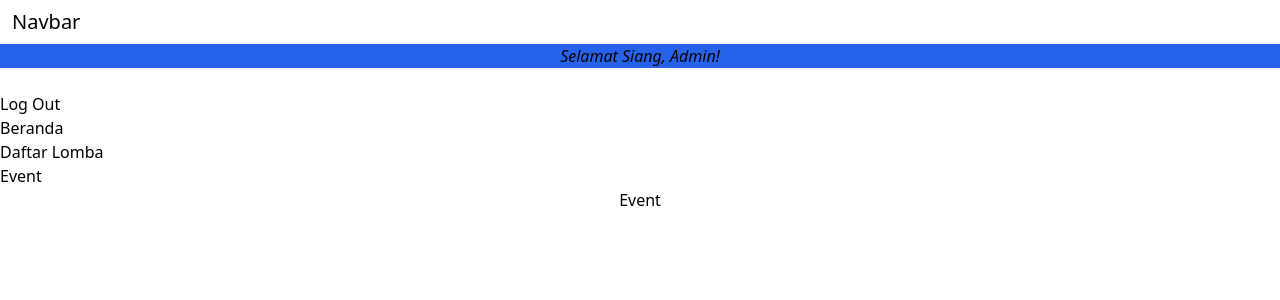
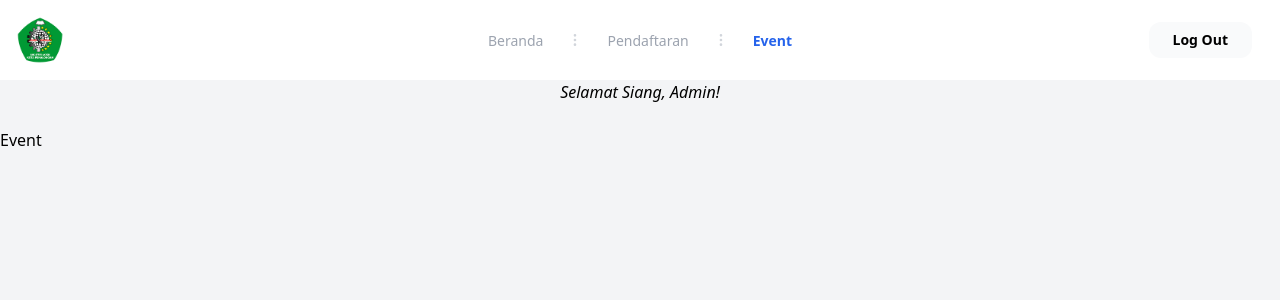
Before and after one commit to Dani170907/Project-akhir, a CodeIgniter app: page /pj-L11/index.php/admin/event in a window 1280 px wide. Shown: the top 300 px of the page. Run offline with CodeIgniter, Linux system fonts and the light colour scheme.

Commit message:
mengatur tampilan navbar pada templates/admin_header.php

```diff
--- a/application/views/templates/admin_header.php
+++ b/application/views/templates/admin_header.php
@@ -22,114 +22,127 @@
       return "Selamat $currentTime, $nama!";
   }
 
+  $currentPage = uri_string();
+
 ?>
 <!DOCTYPE html>
 <html lang="en">
 <head>
     <meta charset="UTF-8">
     <meta name="viewport" content="width=device-width, initial-scale=1.0">
-    <link rel="stylesheet" href="<?php echo base_url('assets/admin.css')?>">
+
     <link href="<?= base_url('assets/css/output.css'); ?>" rel="stylesheet">
     <title>Halaman Admin</title>
 </head>
 <body>
-<!-- First navbar -->
-<!-- Main navigation container -->
-<nav
-  class="relative flex w-full flex-nowrap items-center justify-between bg-primary py-2 shadow-dark-mild lg:flex-wrap lg:justify-start lg:py-4"
-  data-twe-navbar-ref>
-  <div class="flex w-full flex-wrap items-center justify-between px-3">
-    <div class="mx-2">
-      <a class="text-xl text-neutral-100" href="#">Navbar</a>
+<!-- component -->
+<body class="bg-gray-100">
+	<nav class="relative px-4 py-4 flex justify-between items-center bg-white">
+		<a class="text-3xl font-bold leading-none" href="#">
+      <img src="<?= base_url('assets/images/SA.png') ?>" alt="Logo" class="h-12">
+		</a>
+		<div class="lg:hidden">
+			<button class="navbar-burger flex items-center text-blue-600 p-3">
+				<svg class="block h-4 w-4 fill-current" viewBox="0 0 20 20" xmlns="http://www.w3.org/2000/svg">
+					<title>Mobile menu</title>
+					<path d="M0 3h20v2H0V3zm0 6h20v2H0V9zm0 6h20v2H0v-2z"></path>
+				</svg>
+			</button>
 		</div>
-    <!-- Hamburger button for mobile view -->
-    <button
-      class="block border-0 bg-transparent px-2 text-neutral-300 hover:no-underline hover:shadow-none focus:no-underline focus:shadow-none focus:outline-none focus:ring-0 dark:text-neutral-200 lg:hidden"
-      type="button"
-      data-twe-collapse-init
-      data-twe-target="#navbarSupportedContent9"
-      aria-controls="navbarSupportedContent9"
-      aria-expanded="false"
-      aria-label="Toggle navigation">
-      <!-- Hamburger icon -->
-      <span
-        class="[&>svg]:w-7 [&>svg]:stroke-black/50 dark:[&>svg]:stroke-neutral-200">
-        <svg
-          xmlns="http://www.w3.org/2000/svg"
-          viewBox="0 0 24 24"
-          fill="currentColor">
-          <path
-            fill-rule="evenodd"
-            d="M3 6.75A.75.75 0 013.75 6h16.5a.75.75 0 010 1.5H3.75A.75.75 0 013 6.75zM3 12a.75.75 0 01.75-.75h16.5a.75.75 0 010 1.5H3.75A.75.75 0 013 12zm0 5.25a.75.75 0 01.75-.75h16.5a.75.75 0 010 1.5H3.75a.75.75 0 01-.75-.75z"
-            clip-rule="evenodd" />
+		<ul class="hidden absolute top-1/2 left-1/2 transform -translate-y-1/2 -translate-x-1/2 lg:flex lg:mx-auto lg:flex lg:items-center lg:w-auto lg:space-x-6">
+			<li><a class="text-sm <?= ($currentPage == 'admin/beranda') ? 'text-blue-600 font-bold' : 'text-gray-400' ?> hover:text-gray-500" href="<?= base_url('admin/beranda') ?>">Beranda</a></li>
+			<li class="text-gray-300">
+				<svg xmlns="http://www.w3.org/2000/svg" fill="none" stroke="currentColor" class="w-4 h-4 current-fill" viewBox="0 0 24 24">
+					<path stroke-linecap="round" stroke-linejoin="round" stroke-width="2" d="M12 5v0m0 7v0m0 7v0m0-13a1 1 0 110-2 1 1 0 010 2zm0 7a1 1 0 110-2 1 1 0 010 2zm0 7a1 1 0 110-2 1 1 0 010 2z" />
 				</svg>
-      </span>
+			</li>
+			<li><a class="text-sm <?= ($currentPage == 'admin/pendaftaran') ? 'text-blue-600 font-bold' : 'text-gray-400' ?> hover:text-gray-500" href="<?= base_url('admin/pendaftaran') ?>">Pendaftaran</a></li>
+			<li class="text-gray-300">
+				<svg xmlns="http://www.w3.org/2000/svg" fill="none" stroke="currentColor" class="w-4 h-4 current-fill" viewBox="0 0 24 24">
+					<path stroke-linecap="round" stroke-linejoin="round" stroke-width="2" d="M12 5v0m0 7v0m0 7v0m0-13a1 1 0 110-2 1 1 0 010 2zm0 7a1 1 0 110-2 1 1 0 010 2zm0 7a1 1 0 110-2 1 1 0 010 2z" />
+				</svg>
+			</li>
+			<li><a class="text-sm <?= ($currentPage == 'admin/event') ? 'text-blue-600 font-bold' : 'text-gray-400' ?> hover:text-gray-500" href="<?= base_url('admin/event') ?>">Event</a></li>
+			</li>
+		</ul>
+		<a class="hidden lg:inline-block lg:ml-auto lg:mr-3 py-2 px-6 bg-gray-50 hover:bg-gray-100 text-sm text-gray-50 font-semibold rounded-xl transition duration-200" href="<?= base_url() ?>Login/logout">Log Out</a>
+	</nav>
+	<div class="navbar-menu relative z-50 hidden">
+		<div class="navbar-backdrop fixed inset-0 bg-gray-800 opacity-25"></div>
+		<nav class="fixed top-0 left-0 bottom-0 flex flex-col w-5/6 max-w-sm py-6 px-6 bg-white border-r overflow-y-auto">
+			<div class="flex items-center mb-8">
+				<a class="mr-auto text-3xl font-bold leading-none" href="#">
+          <img src="<?= base_url('assets/images/SA.png') ?>" alt="Logo" class="h-12">
+				</a>
+				<button class="navbar-close">
+					<svg class="h-6 w-6 text-gray-400 cursor-pointer hover:text-gray-500" xmlns="http://www.w3.org/2000/svg" fill="none" viewBox="0 0 24 24" stroke="currentColor">
+						<path stroke-linecap="round" stroke-linejoin="round" stroke-width="2" d="M6 18L18 6M6 6l12 12"></path>
+					</svg>
 				</button>
-
-    <!-- Collapsible navbar container -->
-    <div
-      class="!visible mt-2 hidden flex-grow basis-[100%] items-center lg:mt-0 lg:!flex lg:basis-auto"
-      id="navbarSupportedContent9"
-      data-twe-collapse-item>
-      <!-- Left links -->
-      <ul
-        class="list-style-none me-auto flex flex-col ps-0 lg:mt-1 lg:flex-row"
-        data-twe-navbar-nav-ref>
-        <!-- Home link -->
-        <li
-          class="my-4 ps-2 lg:my-0 lg:pe-1 lg:ps-2"
-          data-twe-nav-item-ref>
-          <a
-            class="text-neutral-300 transition duration-200 hover:text-neutral-200 hover:ease-in-out focus:text-neutral-200 active:text-black/80 motion-reduce:transition-none lg:px-2"
-            aria-current="page"
-            href="#"
-            data-twe-nav-link-ref
-            >Home</a
-          >
+			</div>
+			<div>
+				<ul>
+					<li class="mb-1">
+						<a class="block p-4 text-sm font-semibold text-gray-400 hover:bg-blue-50 hover:text-blue-600 rounded" href="<?= base_url('admin/beranda') ?>">Beranda</a>
 					</li>
-        <!-- Features link -->
-        <li
-          class="mb-4 ps-2 lg:mb-0 lg:pe-1 lg:ps-0"
-          data-twe-nav-item-ref>
-          <a
-            class="p-0 text-neutral-300 transition duration-200 hover:text-neutral-200 hover:ease-in-out focus:text-neutral-200 active:text-black/80 motion-reduce:transition-none lg:px-2"
-            href="#"
-            data-twe-nav-link-ref
-            >Features</a
-          >
+					<li class="mb-1">
+						<a class="block p-4 text-sm font-semibold text-gray-400 hover:bg-blue-50 hover:text-blue-600 rounded" href<?= base_url('admin/pendaftaran') ?>">Pendaftaran</a>
 					</li>
-        <!-- Pricing link -->
-        <li
-          class="mb-4 ps-2 lg:mb-0 lg:pe-1 lg:ps-0"
-          data-twe-nav-item-ref>
-          <a
-            class="p-0 text-neutral-300 transition duration-200 hover:text-neutral-200 hover:ease-in-out focus:text-neutral-200 active:text-black/80 motion-reduce:transition-none lg:px-2"
-            href="#"
-            data-twe-nav-link-ref
-            >Pricing</a
-          >
-        </li>
-        <!-- About link -->
-        <li
-          class="mb-4 ps-2 lg:mb-0 lg:pe-1 lg:ps-0"
-          data-twe-nav-item-ref>
-          <a
-            class="p-0 text-neutral-300 transition duration-200 hover:text-neutral-200 hover:ease-in-out focus:text-neutral-200 active:text-black/80 motion-reduce:transition-none lg:px-2"
-            href="#"
-            data-twe-nav-link-ref
-            >About</a
-          >
+					<li class="mb-1">
+						<a class="block p-4 text-sm font-semibold text-gray-400 hover:bg-blue-50 hover:text-blue-600 rounded" href="<?= base_url('admin/event') ?>">Event</a>
 					</li>
 				</ul>
 			</div>
+			<div class="mt-auto">
+				<div class="pt-6">
+					<a class="block px-4 py-3 mb-3 leading-loose text-xs text-center font-semibold leading-none bg-gray-50 hover:bg-gray-100 rounded-xl" href="<?= base_url() ?>Login/logout">Log Out</a>
+				</div>
 			</div>
 		</nav>
+	</div>
+</body>
 
-      <h3 class="text-center bg-blue-600"><i><?= salam('Admin') ?></i></h3><br>
-      <a href="<?= base_url() ?>Login/logout">Log Out</a>
+<script>
+// Burger menus
+document.addEventListener('DOMContentLoaded', function() {
+    // open
+    const burger = document.querySelectorAll('.navbar-burger');
+    const menu = document.querySelectorAll('.navbar-menu');
 
-      <ul>
-          <li><a href="<?= base_url('admin/beranda') ?>">Beranda</a></li>
-          <li><a href="<?= base_url('admin/pendaftaran') ?>">Daftar Lomba</a></li>
-          <li><a href="<?= base_url('admin/event') ?>">Event</a></li>
-      </ul>
+    if (burger.length && menu.length) {
+        for (var i = 0; i < burger.length; i++) {
+            burger[i].addEventListener('click', function() {
+                for (var j = 0; j < menu.length; j++) {
+                    menu[j].classList.toggle('hidden');
+                }
+            });
+        }
+    }
+
+    // close
+    const close = document.querySelectorAll('.navbar-close');
+    const backdrop = document.querySelectorAll('.navbar-backdrop');
+
+    if (close.length) {
+        for (var i = 0; i < close.length; i++) {
+            close[i].addEventListener('click', function() {
+                for (var j = 0; j < menu.length; j++) {
+                    menu[j].classList.toggle('hidden');
+                }
+            });
+        }
+    }
+
+    if (backdrop.length) {
+        for (var i = 0; i < backdrop.length; i++) {
+            backdrop[i].addEventListener('click', function() {
+                for (var j = 0; j < menu.length; j++) {
+                    menu[j].classList.toggle('hidden');
+                }
+            });
+        }
+    }
+});
+</script>
+
+      <h3 class="text-center"><i><?= salam('Admin') ?></i></h3><br>
```
Also changed, not shown: assets/images/SA.png (added). Lines whose indentation alone changed are shown as unchanged.
